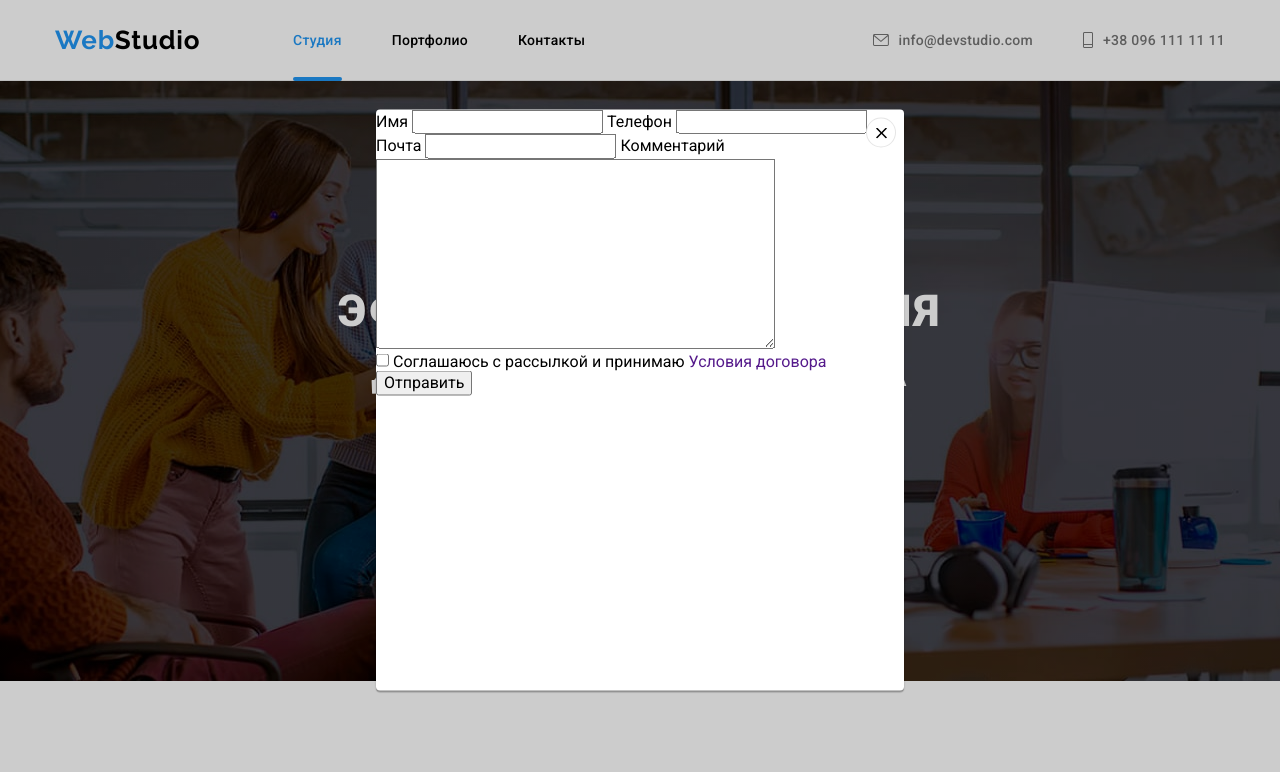
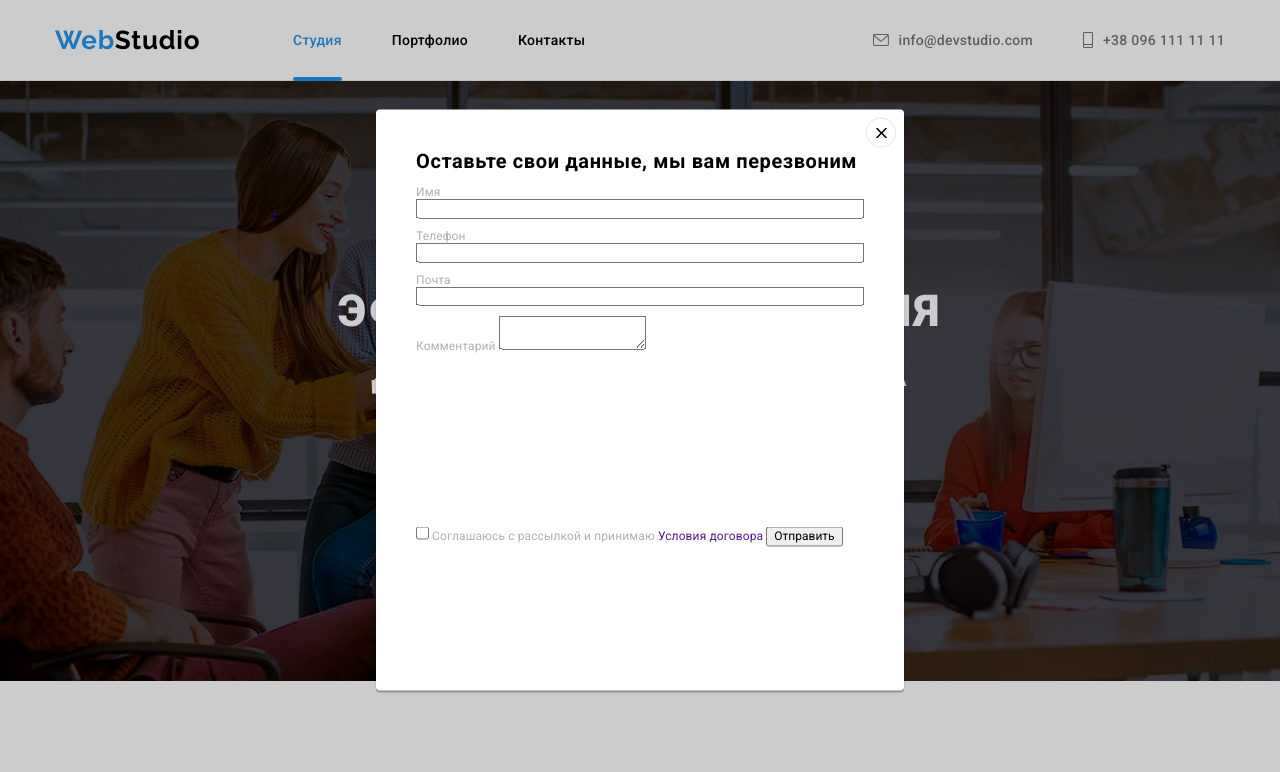
Before and after one commit to Viktory-me/goit-markup-hw-06, a plain HTML site: page index.html in a window 1280 px wide. Both pictures are taken after a click on the button "Заказать услугу". Shown: the top 772 px of the page. Drawn offline with Linux system fonts and the light colour scheme.

Commit message:
начало модалки

```diff
--- a/css/style.css
+++ b/css/style.css
@@ -536,6 +536,17 @@ button {
     top: 50%;
     width: 528px;
     height: 581px;
+    padding: 40px;
+    display: inline-block;
+    font-family: var(--font-main);
+    font-weight: var(--font-weight-main);
+    font-size: 12px;
+    line-height: 1.167;
+    letter-spacing: 0.01em;
+    color: #AFB1B8;
+    /*display: flex;
+    align-items: center;
+    flex-direction: column;*/
     background: #FFFFFF;
     box-shadow: 0px 1px 3px rgba(0, 0, 0, 0.12), 0px 1px 1px rgba(0, 0, 0, 0.14), 0px 2px 1px rgba(0, 0, 0, 0.2);
     border-radius: 4px;
@@ -561,6 +572,37 @@ button {
     background-color: white;
     outline: none;
     cursor: pointer;
+}
+
+.modal-title {
+    font-family: var(--font-main);
+    font-weight: var(--font-weight-secondary);
+    font-size: 20px;
+    line-height: 1.15;
+    letter-spacing: 0.03em;
+    color: black;
+}
+
+.modal-form {
+    display: block;
+    align-items: center;
+    justify-content: center;
+}
+
+.name-form {
+    width: 448px;
+    height: 342px;
+    margin-top: 12px;
+}
+
+.name-form-label {
+    display: block;
+    width: 100%;
+    margin-bottom: 10px;
+}
+
+.name-form-input {
+    width: 100%;
 }
 
 /*footer*/
--- a/index.html
+++ b/index.html
@@ -395,25 +395,27 @@
       <div class="backdrop is-hidden" data-modal>
         <div class="modal">
           <button data-modal-close class="modal-button"></button>
-          <form class="modal-form">
-            <label> Имя <input type="text" name="name" /> </label>
-            <label> Телефон <input type="tel" name="telephone" /> </label>
-            <label>
+          <p class="modal-title">Оставьте свои данные, мы вам перезвоним</p>
+          <div class="modal-form">
+            <form class="name-form">
+              <label class="name-form-label">
+                Имя <input class="name-form-input" type="text" name="name" />
+              </label>
+              <label class="name-form-label">
+                Телефон
+                <input class="name-form-input" type="tel" name="telephone" />
+              </label>
+              <label class="name-form-label">
                 Почта
-              <input type="email" name="email" />
+                <input class="name-form-input" type="email" name="email" />
               </label>
               <label>
                 Комментарий
-              <textarea
-                name="comment"
-                rows="10"
-                cols="45"
-                placeholder="Введите текст"
-              >
+                <textarea name="comment" placeholder="Введите текст">
                 </textarea>
               </label>
             </form>
-          <div class="form-field">
+
             <input
               type="checkbox"
               class="form-input"
@@ -425,8 +427,9 @@
               >Соглашаюсь с рассылкой и принимаю
               <a href=""> Условия договора </a>
             </label>
+
+            <button type="submit">Отправить</button>
           </div>
-          <button type="submit">Отправить</button>
         </div>
       </div>
     </main>
```
Lines whose indentation alone changed are shown as unchanged.
